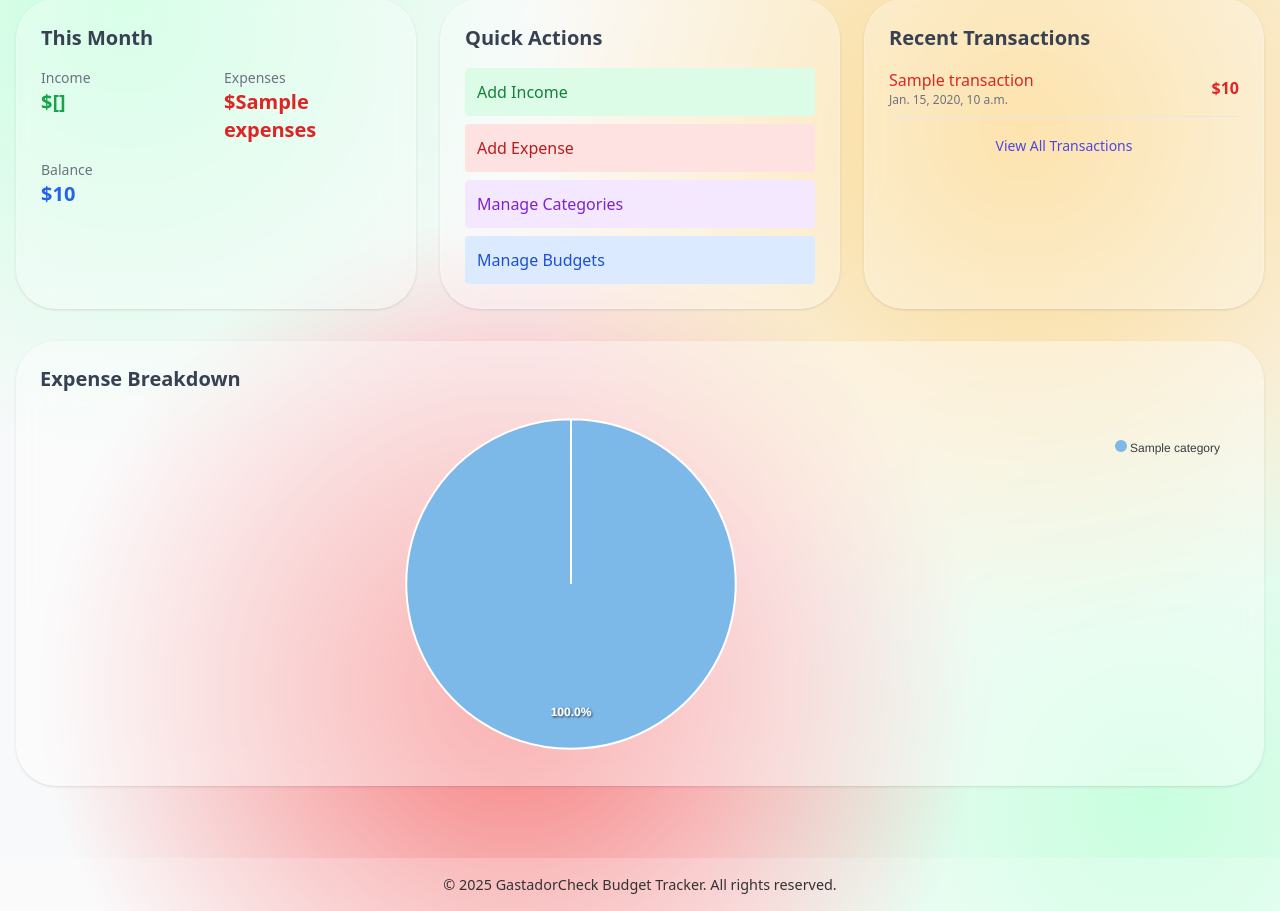
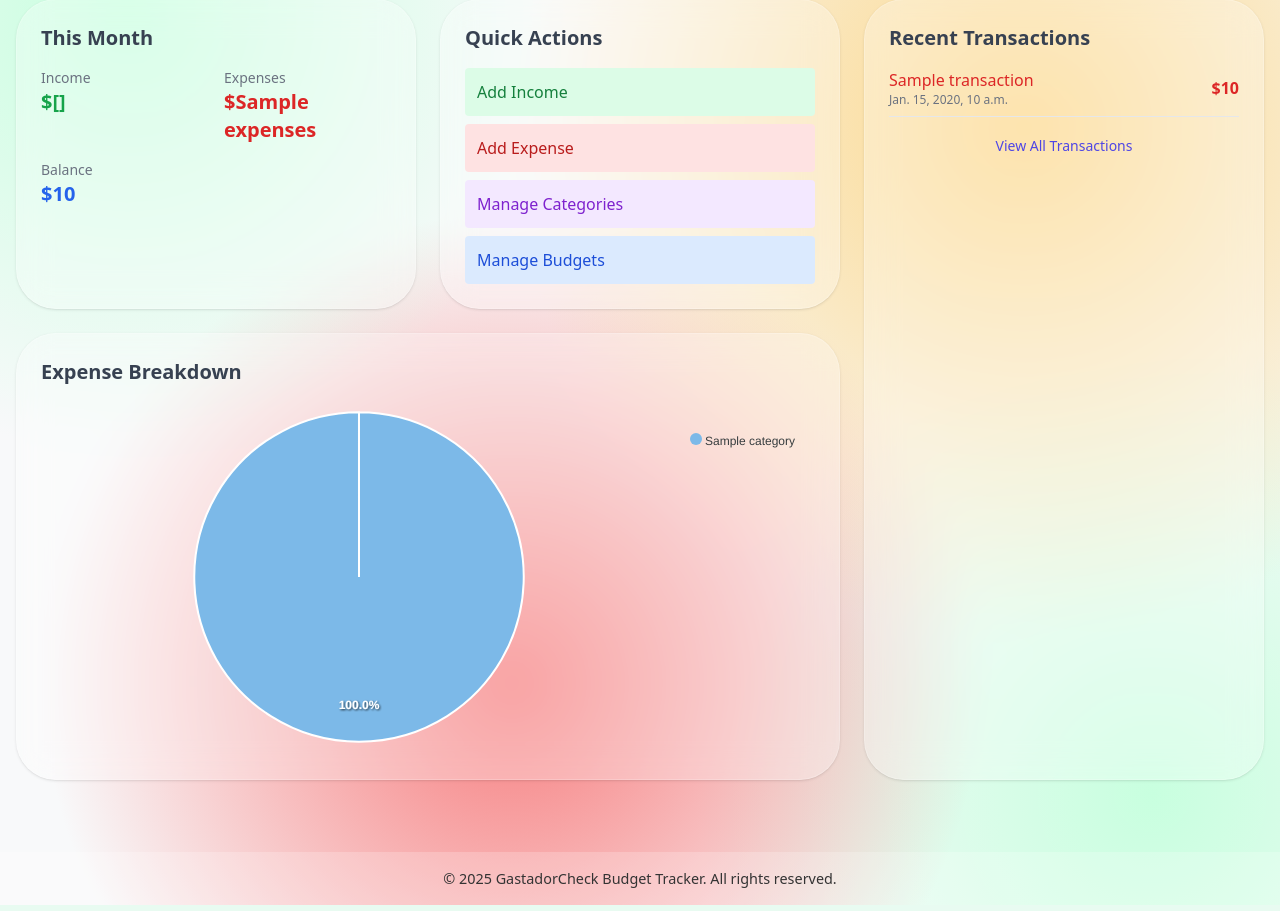
Before and after one commit to Fake1prog/CMSC-126_Long-Exam-2_Personal-Budget-Tracker, a Django app: template templates/core/dashboard.html in a window 1280 px wide. Shown: the part 205-1116 px from the top of the page. Run offline with Django 5.2, Linux system fonts and the light colour scheme; the template is opened without the code that fills it: most values are stand-ins (such as "Sample title", 1, 10 or a date in 2020); some libraries are stand-ins or nearby versions.

Commit message:
#5: Changed the arrangements of the dashboard cards

```diff
--- a/templates/core/dashboard.html
+++ b/templates/core/dashboard.html
@@ -17,9 +17,11 @@
         </h2>
     </div>
 
+
+
     <div class="grid grid-cols-1 md:grid-cols-2 lg:grid-cols-3 gap-6">
         <!-- Summary Card -->
-        <div class="bg-white bg-opacity-30 backdrop-blur-lg border border-white border-opacity-20 rounded-[40px] shadow p-6">
+        <div class="bg-white bg-opacity-30 backdrop-filter backdrop-blur-lg border border-white border-opacity-20 rounded-[40px] shadow p-6">
             <h3 class="text-xl font-semibold text-gray-700 mb-4">This Month</h3>
             <div class="grid grid-cols-2 gap-4">
                 <div>
@@ -40,26 +42,30 @@
         </div>
 
         <!-- Quick Actions Card -->
-        <div class="bg-white bg-opacity-30 backdrop-blur-lg border border-white border-opacity-20 rounded-[40px] shadow p-6">
+        <div class="bg-white bg-opacity-30 backdrop-filter backdrop-blur-lg border border-white border-opacity-20 rounded-[40px] shadow p-6">
             <h3 class="text-xl font-semibold text-gray-700 mb-4">Quick Actions</h3>
             <div class="space-y-2">
-                <a href="{% url 'transaction_add' %}?type=INCOME" class="block w-full bg-green-100 hover:bg-green-200 text-green-700 p-3 rounded transition">
+                <a href="{% url 'transaction_add' %}?type=INCOME"
+                   class="block w-full bg-green-100 hover:bg-green-200 text-green-700 p-3 rounded transition">
                     Add Income
                 </a>
-                <a href="{% url 'transaction_add' %}?type=EXPENSE" class="block w-full bg-red-100 hover:bg-red-200 text-red-700 p-3 rounded transition">
+                <a href="{% url 'transaction_add' %}?type=EXPENSE"
+                   class="block w-full bg-red-100 hover:bg-red-200 text-red-700 p-3 rounded transition">
                     Add Expense
                 </a>
-                <a href="{% url 'category_list' %}" class="block w-full bg-purple-100 hover:bg-purple-200 text-purple-700 p-3 rounded transition">
+                <a href="{% url 'category_list' %}"
+                   class="block w-full bg-purple-100 hover:bg-purple-200 text-purple-700 p-3 rounded transition">
                     Manage Categories
                 </a>
-                <a href="{% url 'budget_list' %}" class="block w-full bg-blue-100 hover:bg-blue-200 text-blue-700 p-3 rounded transition">
+                <a href="{% url 'budget_list' %}"
+                   class="block w-full bg-blue-100 hover:bg-blue-200 text-blue-700 p-3 rounded transition">
                     Manage Budgets
                 </a>
             </div>
         </div>
 
         <!-- Recent Transactions Card -->
-        <div class="bg-white bg-opacity-30 backdrop-blur-lg border border-white border-opacity-20 rounded-[40px] shadow p-6">
+        <div class="bg-white bg-opacity-30 backdrop-filter backdrop-blur-lg border border-white border-opacity-20 rounded-[40px] shadow p-6 lg:row-span-2">
             <h3 class="text-xl font-semibold text-gray-700 mb-4">Recent Transactions</h3>
             {% if recent_transactions %}
                 <div class="space-y-3">
@@ -82,19 +88,22 @@
                 <p class="text-gray-500 italic">No transactions yet.</p>
             {% endif %}
         </div>
-    </div>
 
         <!-- Expense Breakdown Chart -->
-    <div class="bg-white bg-opacity-40 backdrop-filter backdrop-blur-lg rounded-[40px] shadow p-6 mt-8 mb-8">
+        <div class="bg-white bg-opacity-30 backdrop-filter backdrop-blur-lg border border-white border-opacity-20 rounded-[40px] shadow p-6 lg:col-span-2">
             <h3 class="text-xl font-semibold text-gray-700 mb-4">Expense Breakdown</h3>
             <div id="expenseChart" class="h-64">
                 {% if expense_by_category %}
                     <!-- Chart will be rendered here by JS -->
                 {% else %}
-                <p class="text-center py-20 text-gray-500 italic">Add transactions to see your expense breakdown.</p>
+                    <p class="text-center py-20 text-gray-500 italic">
+                      Add transactions to see your expense breakdown.
+                    </p>
                 {% endif %}
             </div>
         </div>
+    </div>
+
 </div>
 {% endblock %}
 
```
Lines whose indentation alone changed are shown as unchanged.
